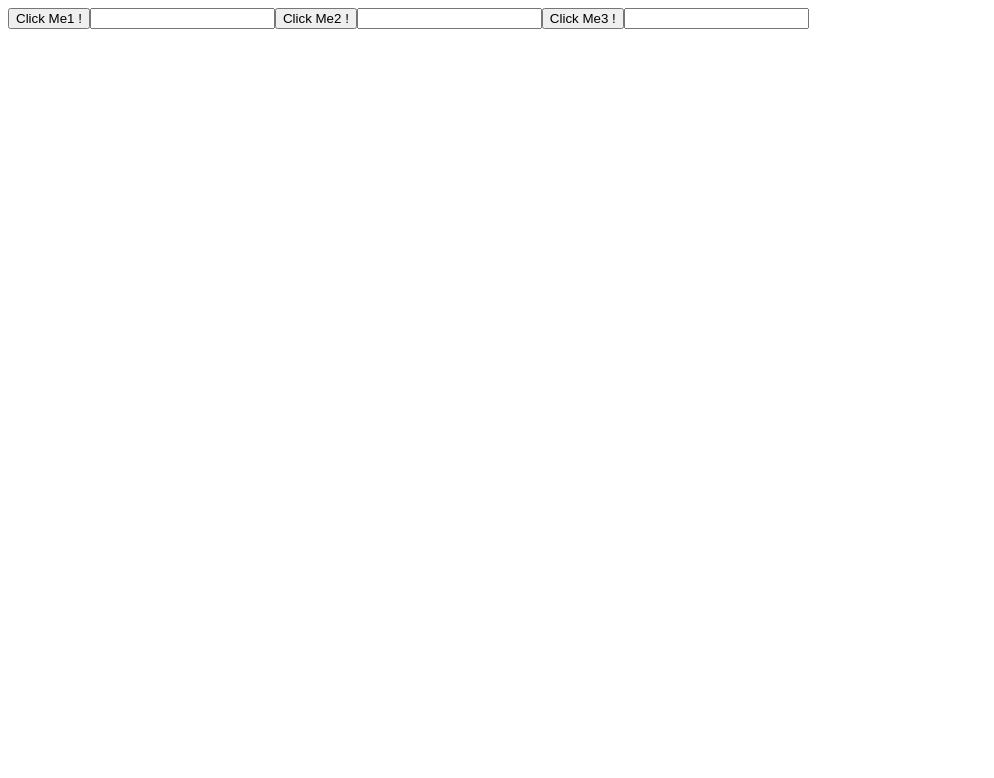
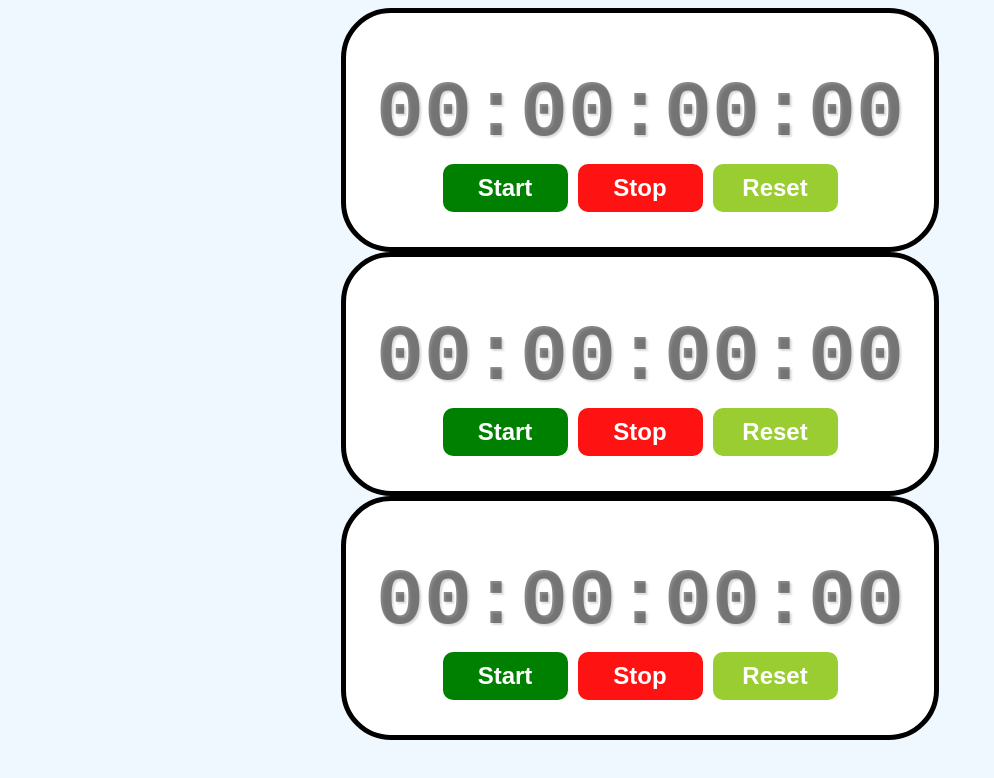
Before and after one commit to UWIMANIDUHAYEEsther/my-react-app, a React (Vite) app: page / in a window 1280 px wide. Shown: the top 778 px of the page, without its empty margins (0-994 px from the left). Built offline with nearby package versions, Linux system fonts and the light colour scheme.

Commit message:
Using React to make stopwatch

```diff
--- a/src/App.jsx
+++ b/src/App.jsx
@@ -1,11 +1,13 @@
 
-import Mycomp from "./Mycomp.jsx"
+import Stopwatch from "./Stopwatch.jsx"
 
 function App(){
 
     return(
              <>
-             <Mycomp/>
+             <Stopwatch/>
+              <Stopwatch/>
+               <Stopwatch/>
 
 
              </>
--- /dev/null
+++ b/src/Stopwatch.jsx
@@ -0,0 +1,56 @@
+import React, {useState,useEffect,useRef} from 'react'
+
+function  Stopwatch(){
+const[isRunning,setIsRunning]=useState(false)
+const[elapsedTime,setelapsedTime]=useState(0)
+const intervalIdRef=useRef(null)
+const startTimeRef=useRef(0)
+useEffect(()=>{
+if(isRunning){
+     intervalIdRef.current=setInterval(()=>{
+    setelapsedTime(Date.now()-startTimeRef.current)
+    },10)
+    return()=>{
+        clearInterval( intervalIdRef.current)
+    }
+}
+},[isRunning])
+function start(){
+    setIsRunning(true)
+    startTimeRef.current=Date.now()-elapsedTime
+
+
+}
+function stop(){
+setIsRunning(false)
+}
+function reset(){
+ setelapsedTime(0)
+ setIsRunning(false)
+
+}
+function formatTime(){
+    let hours=Math.floor(elapsedTime/(1000*60*60));
+    let minutes=Math.floor(elapsedTime/(1000*60)%60);
+     let seconds=Math.floor(elapsedTime/(1000)%60);
+      let milleseconds=Math.floor((elapsedTime%1000)/10);
+     hours=String(hours).padStart(2,'0');
+     minutes=String(minutes).padStart(2,'0');
+       seconds=String(seconds).padStart(2,'0');
+     milleseconds=String(milleseconds).padStart(2,'0');
+    return`${hours}:${minutes}:${seconds}:${milleseconds}`
+
+}
+return(<div className='stopwatch'>
+    <div className='display'>{formatTime()}</div>
+    <div className='controls'>
+        <button onClick={start} className='start-button'>Start</button>
+         <button onClick={stop} className='stop-button'>Stop</button>
+          <button onClick={reset} className='reset-button'>Reset</button>
+    </div>
+
+
+</div>)
+
+}
+export default Stopwatch
--- a/src/index.css
+++ b/src/index.css
@@ -1,5 +1,58 @@
+body{
+    display:flex;
+    flex-direction:column;
+    align-items: center;
+    background-color: aliceblue;
+}
+.stopwatch{
 
-.box{
-    border:3px solid;
-    padding: 25px;
+   display:flex;
+    flex-direction:column;
+    align-items: center;
+    background-color: white;
+    border:5px solid;
+    border-radius: 50px;
+    padding: 30px;
 }
+.display{
+    font-family:monospace;
+    font-size: 5rem;
+    font-weight: bold;
+    color: rgba(0, 0, 0, 0.463);
+    text-shadow: 2px 2px 2px rgba(0, 0, 0, 0.148);
+    margin-top: 25px;
+}
+.controls button{
+    font-size: 1.5rem;
+    font-weight: bold;
+    margin: 5px;
+    padding: 10px;
+    border: none;
+    border-radius: 10px;
+    min-width:125px;
+    cursor: pointer;
+    color:white;
+    transition:background-color 0.5s ease;
+}
+.start-button{
+    background-color:rgb(0, 128, 0) ;
+
+}
+.start-button:hover{
+    background-color:rgba(0, 128, 0, 0.372) ;
+
+}
+.stop-button{
+    background-color: rgba(255, 0, 0, 0.929);
+
+}
+.stop-button:hover{
+    background-color: rgba(255, 0, 0, 0.361);
+
+}
+.reset-button{
+    background-color:yellowgreen;
+}
+.reset-button:hover{
+    background-color:rgba(153, 205, 50, 0.511);
+}
```
